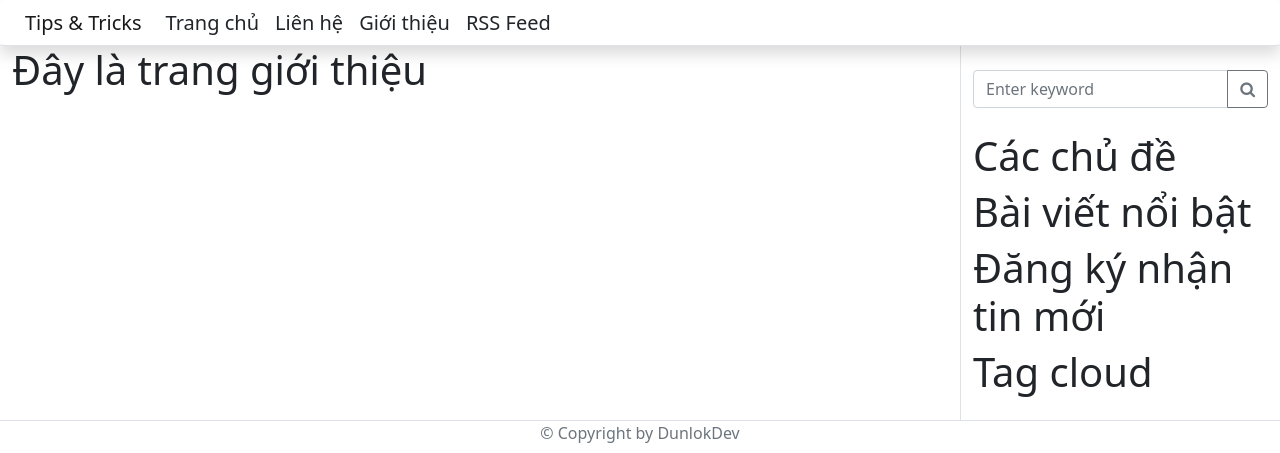
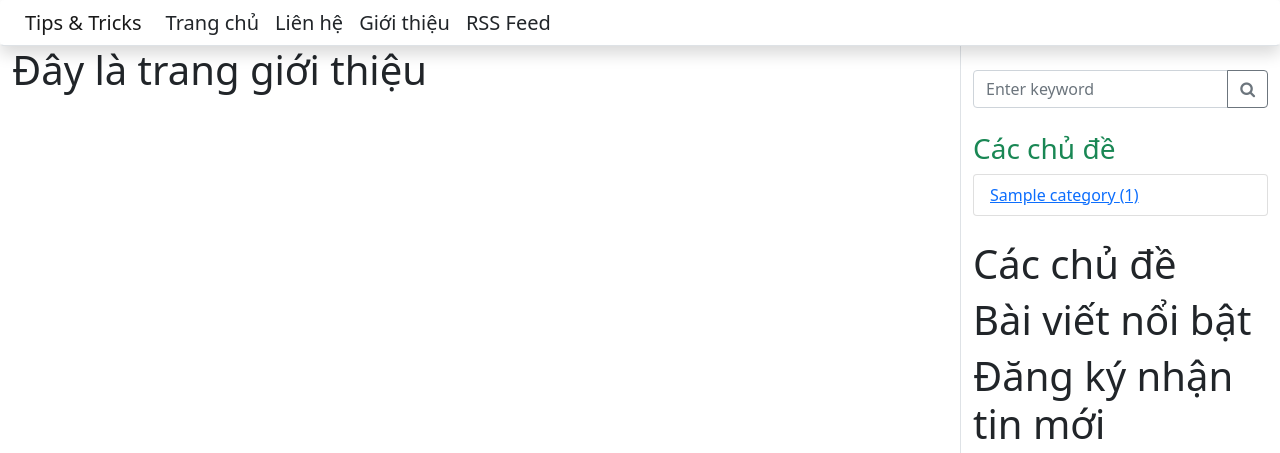
Before and after one commit to Tam-Bii/PTUDWNC, an ASP.NET Core app: page /Blog/About in a window 1280 px wide. Shown: the top 453 px of the page. Run offline with ASP.NET Core 8, Linux system fonts and the light colour scheme; tables that the repository leaves empty hold one stand-in row (values such as "Sample post").

Commit message:
Hiển thị danh sách chủ đề

```diff
--- /dev/null
+++ b/src/TipsAndTricks/TatBlog.WebApp/Views/Shared/Components/CategoriesWidget/Default.cshtml
@@ -0,0 +1,22 @@
+@model IList<CategoryItem>
+
+<div class="mb-4">
+    <h3 class ="text-success mb-2">
+        Các chủ đề
+    </h3>
+
+    <ul class="list-group">
+        @foreach (var item in Model)
+        {
+            <li class="list-group-item">
+                <a asp-controller="Blog"
+                    asp-action="Category"
+                    asp-route-slug="@item.UrlSlug"
+                    title="@item.Description">
+                    @item.Name
+                    <span>(@item.PostCount)</span>
+                </a>
+            </li>
+        }
+    </ul>
+</div>
--- a/src/TipsAndTricks/TatBlog.WebApp/Views/Shared/_SideBar.cshtml
+++ b/src/TipsAndTricks/TatBlog.WebApp/Views/Shared/_SideBar.cshtml
@@ -1,5 +1,7 @@
 <div class="my-4">
     <partial name="_SearchForm" />
+
+    @await Component.InvokeAsync("CategoriesWidget")
      <h1 >
          Các chủ đề
      </h1>
```
Also changed, not shown: src/TipsAndTricks/TatBlog.WebApp/Components/CategoriesWidget.cs (added, +21 -0 lines).
